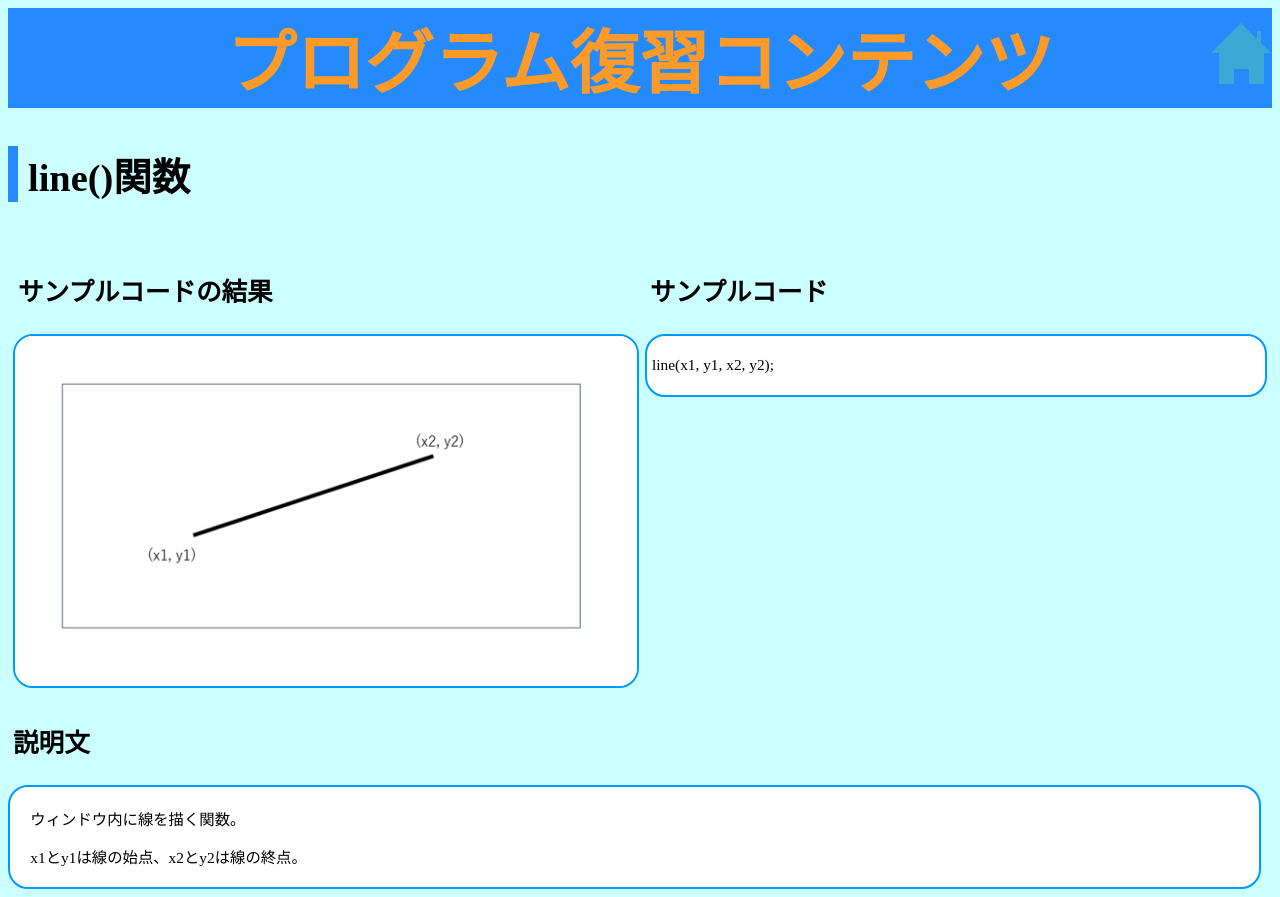
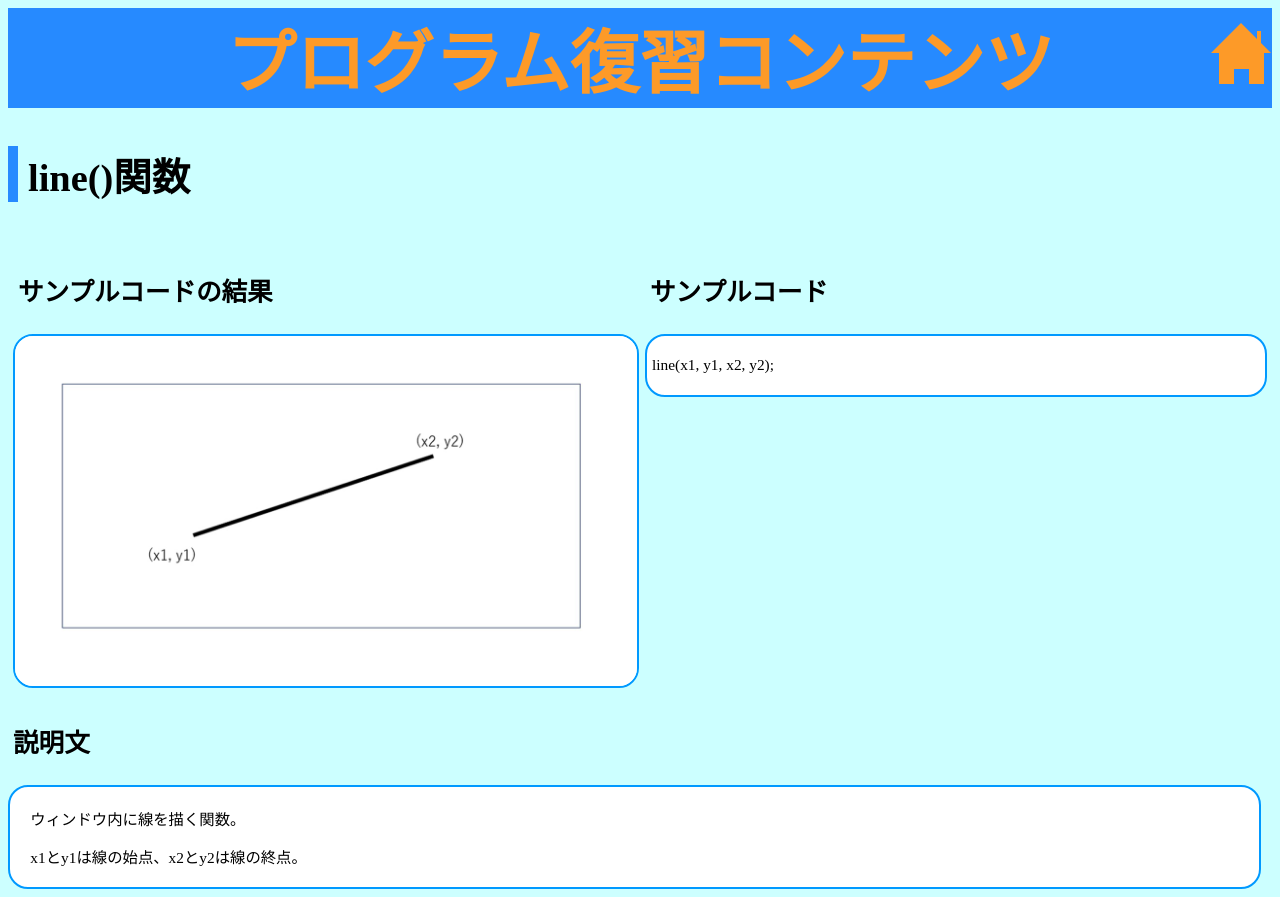
Before and after one commit to o-saringu/line, a plain HTML site: page index.html in a window 1280 px wide. Drawn offline with Linux system fonts and the light colour scheme.

Commit message:
Update style.css

```diff
--- a/style.css
+++ b/style.css
@@ -82,9 +82,9 @@ h1{
 	margin-top:3%;
 	width: 0.4em;
 	height: 0.4em;
-	border-top: 0.6em solid #39a9d6;
-	border-left: 0.4em solid #39a9d6;
-	border-right: 0.4em solid #39a9d6;
+	border-top: 0.6em solid #FD9A28;
+	border-left: 0.4em solid #FD9A28;
+	border-right: 0.4em solid #FD9A28;
 }
 /* 屋根 */
 .home::before {
@@ -96,7 +96,7 @@ h1{
 	height: 0;
 	border-left: 0.8em solid transparent;
 	border-right: 0.8em solid transparent;
-	border-bottom: 0.8em solid #39a9d6;
+	border-bottom: 0.8em solid #FD9A28;
 }
 /* 煙突 */
 .home::after {
@@ -106,5 +106,5 @@ h1{
 	width: 0.1em;
 	height: 0.4em;
 	content: "";
-	background-color: #39a9d6;
+	background-color: #FD9A28;
 }
```
